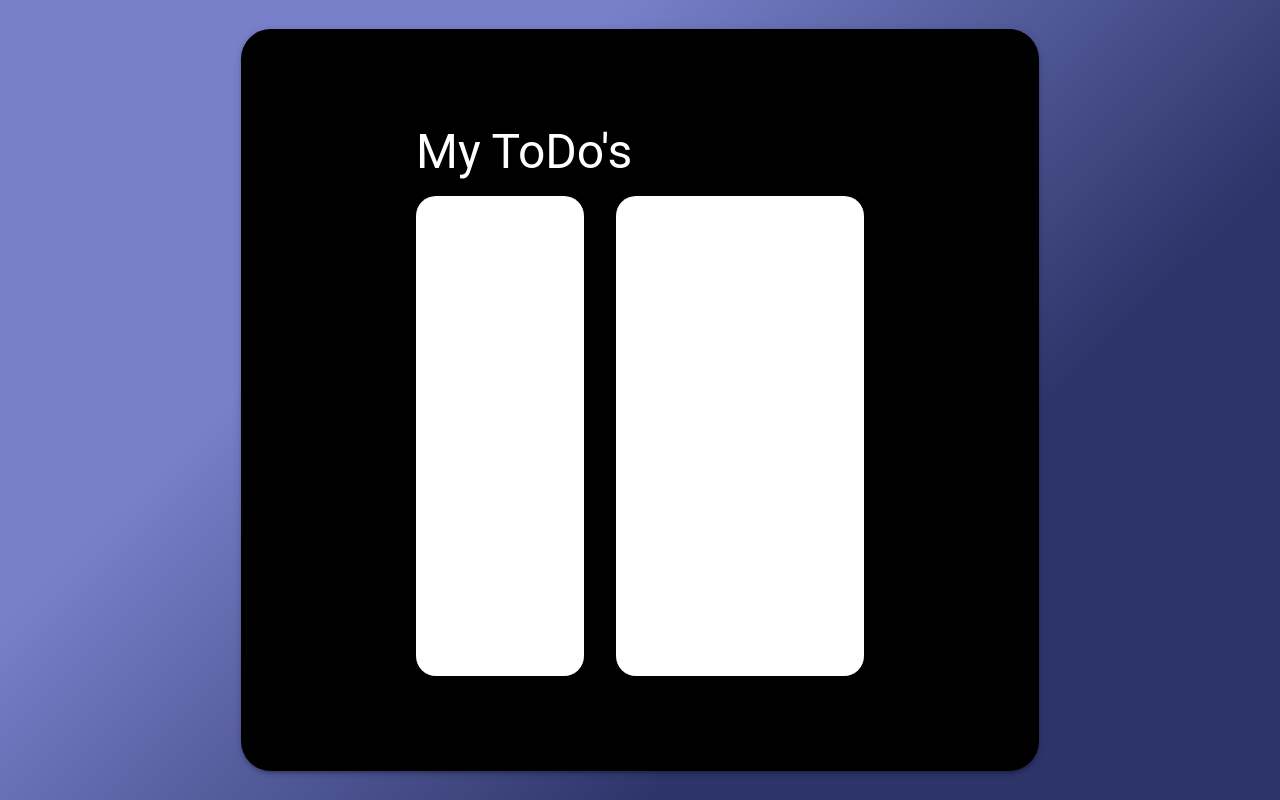
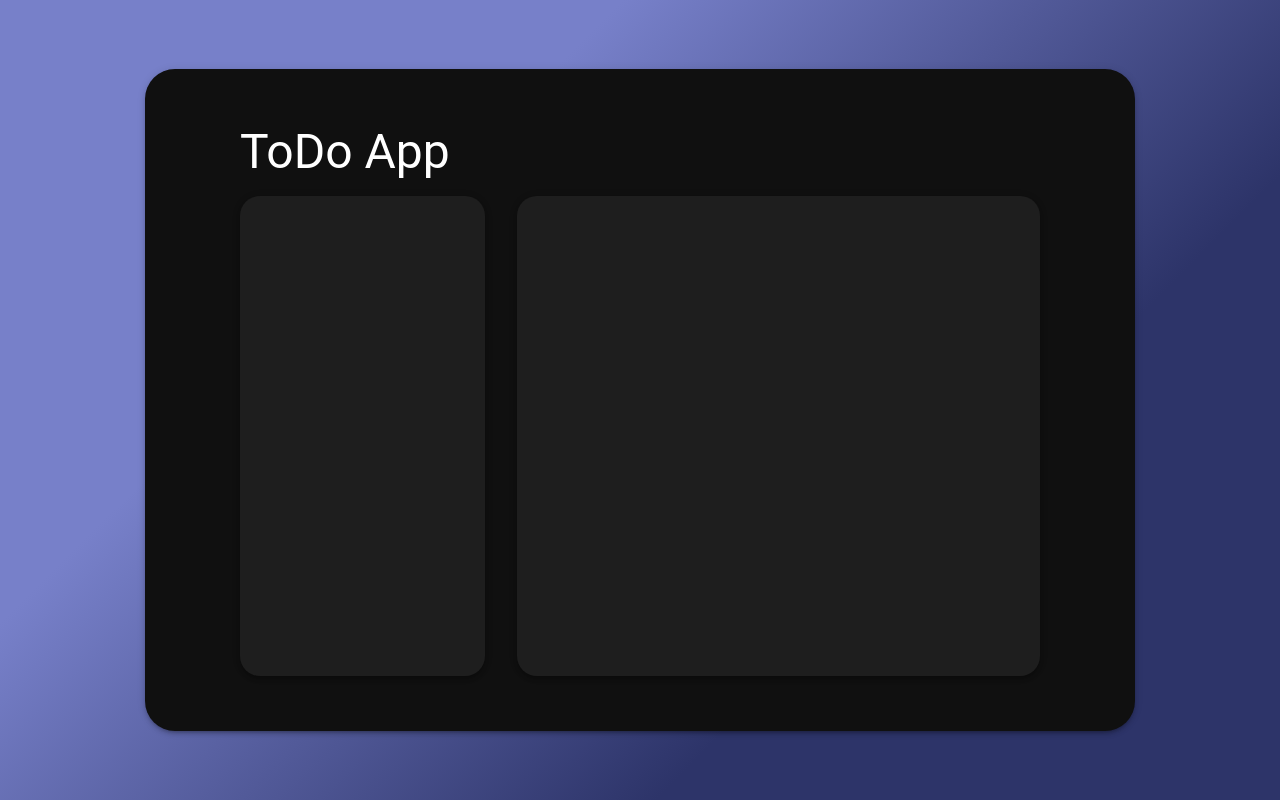
Before and after one commit to theStorm95/practice-projects, a React (Create React App) app in the folder todo-list/: page / in a window 1280 px wide. Built offline with nearby package versions, Linux system fonts and the light colour scheme.

Commit message:
Fix: Cleaned up home page

```diff
--- a/todo-list/src/components/MainPage.tsx
+++ b/todo-list/src/components/MainPage.tsx
@@ -19,14 +19,13 @@ export default function MainPage() {
         elevation={3}
         square={false}
         sx={{
-          width: "60vw",
+          width: "75vw",
           padding: "15px",
-          minHeight: "70vh",
           borderRadius: "30px",
-          backgroundColor: "black",
+          backgroundColor: "#101010",
         }}
       >
-        <MainCard></MainCard>
+        <MainCard />
       </Paper>
     </Grid2>
   );
--- a/todo-list/src/components/TaskCard.tsx
+++ b/todo-list/src/components/TaskCard.tsx
@@ -7,11 +7,11 @@ export default function MainCard() {
 
   return (
     <Grid2
-      margin={10}
+      margin={5}
       sx={{
         color: theme.palette.primary.contrastText,
-        paddingLeft: theme.spacing(10),
-        paddingRight: theme.spacing(10),
+        paddingLeft: theme.spacing(5),
+        paddingRight: theme.spacing(5),
       }}
     >
       <Grid2>
@@ -22,20 +22,28 @@ export default function MainCard() {
             color: theme.palette.primary.contrastText,
           }}
         >
-          My ToDo's
+          ToDo App
         </Typography>
       </Grid2>
-      <Grid2 container spacing={4} sx={{ direction: "row", minHeight: "100%" }}>
-        <Grid2 lg={5}>
+      <Grid2 container spacing={4}>
+        <Grid2 lg={4}>
           <Paper
             elevation={3}
-            sx={{ minHeight: "60vh", borderRadius: "20px" }}
+            sx={{
+              minHeight: "60vh",
+              borderRadius: "20px",
+              backgroundColor: "#1E1E1E",
+            }}
           ></Paper>
         </Grid2>
-        <Grid2 lg={7}>
+        <Grid2 lg={8}>
           <Paper
             elevation={3}
-            sx={{ height: "60vh", borderRadius: "20px" }}
+            sx={{
+              minHeight: "60vh",
+              borderRadius: "20px",
+              backgroundColor: "#1E1E1E",
+            }}
           ></Paper>
         </Grid2>
       </Grid2>
```
